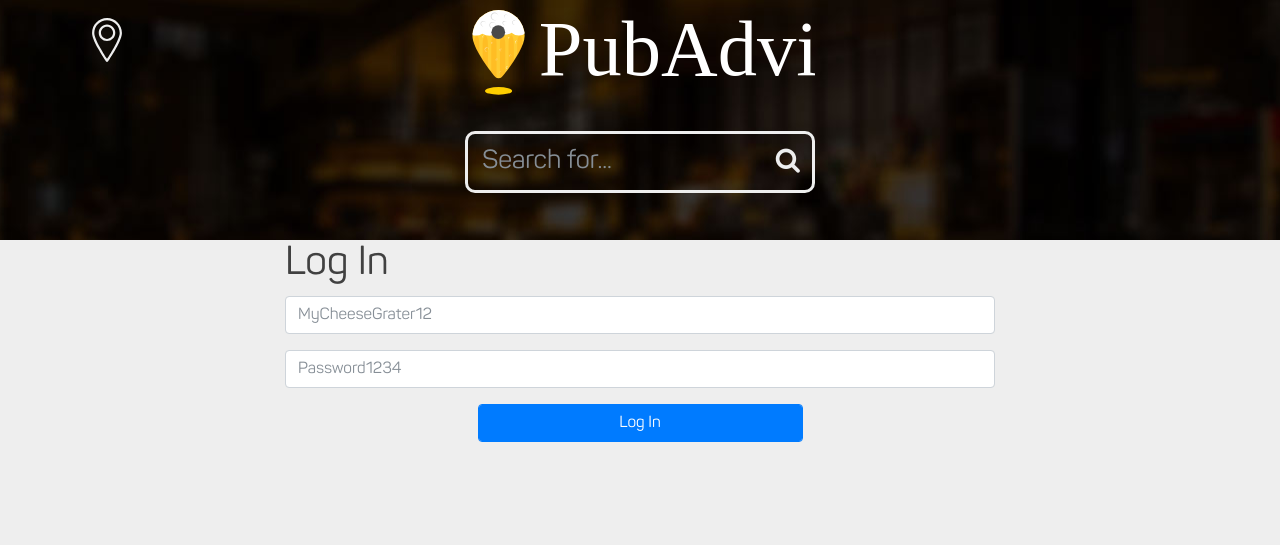
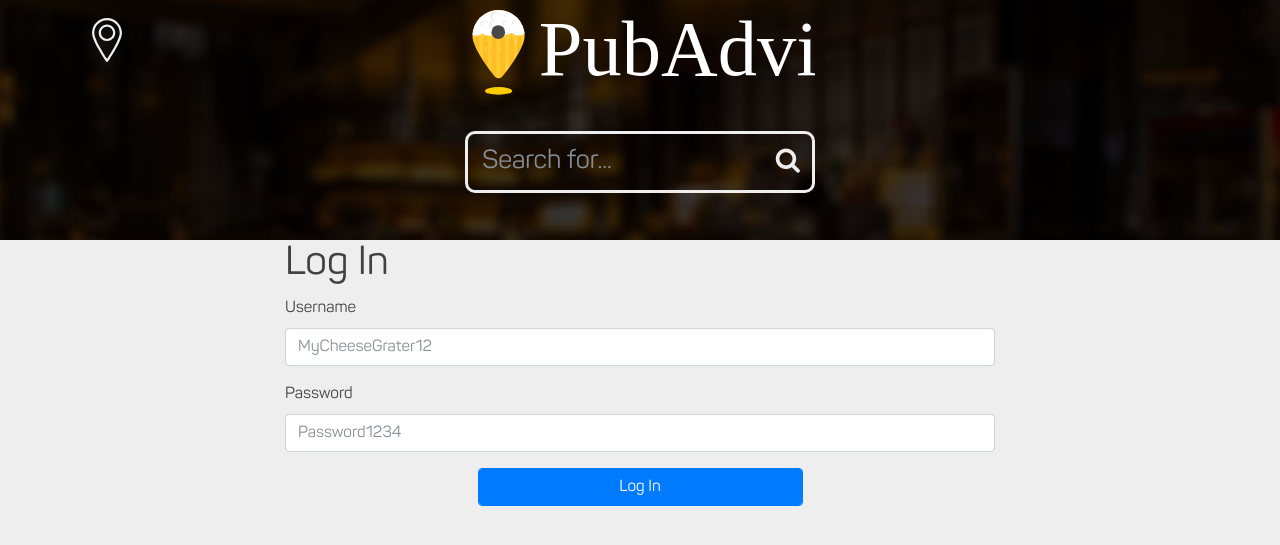
Before and after one commit to DanTheMinotaur/pubadvisor, a CodeIgniter app: page /pubadvisor/index.php/admin/login in a window 1280 px wide. Shown: the top 545 px of the page. Run offline with CodeIgniter, Linux system fonts and the light colour scheme; some libraries are stand-ins or nearby versions.

Commit message:
Login Basic Styling++

```diff
--- a/application/views/admin/login.php
+++ b/application/views/admin/login.php
@@ -14,9 +14,11 @@ $this->load->view('includes/top');
         <?php echo validation_errors(); ?>
         <?php echo form_open('admin/login') ?>
             <div class="form-group">
+                <label for="usernameLogIn">Username</label>
                 <input type="text" name="username" id="usernameLogIn" class="form-control" placeholder="MyCheeseGrater12">
             </div>
             <div class="form-group">
+                <label for="passwordLogIn">Password</label>
                 <input type="password" name="password" id="passwordLogIn" class="form-control" placeholder="Password1234">
             </div>
             <div class="form-group">
```
